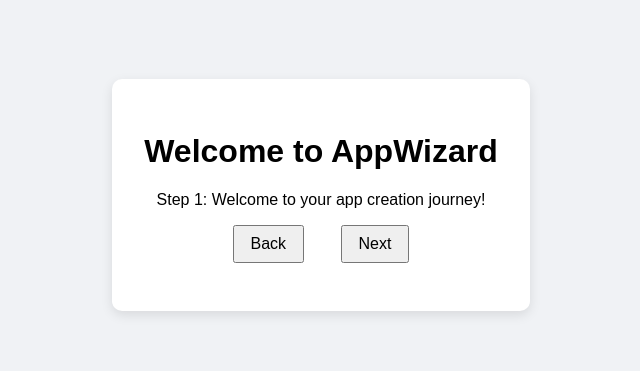
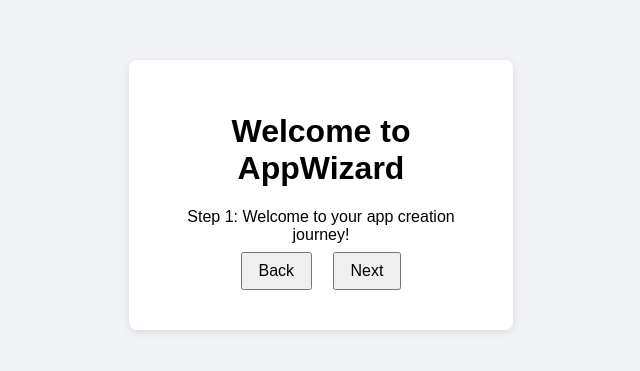
Before and after one commit to greenearthvision/ziptests, a website: page index.html in a window 1280 px wide. Shown: the part 205-576 px from the top of the page, without its empty margins (319-959 px from the left). Drawn offline with Linux system fonts and the light colour scheme.

Commit message:
launch v2 zip

```diff
--- a/app.js
+++ b/app.js
@@ -1,4 +1,3 @@
-let currentStep = 0;
 const steps = [
   "Step 1: Welcome to your app creation journey!",
   "Step 2: Define your app's purpose.",
@@ -6,22 +5,25 @@
   "Step 4: Confirm and generate."
 ];
 
+let currentStep = 0;
+
 function renderStep() {
-  document.getElementById('step-content').innerText = steps[currentStep];
+  const stepContent = document.getElementById('step-content');
+  stepContent.innerText = steps[currentStep];
 }
 
-function nextStep() {
+document.getElementById('next-btn').addEventListener('click', () => {
   if (currentStep < steps.length - 1) {
     currentStep++;
     renderStep();
   }
-}
+});
 
-function prevStep() {
+document.getElementById('back-btn').addEventListener('click', () => {
   if (currentStep > 0) {
     currentStep--;
     renderStep();
   }
-}
+});
 
 window.onload = renderStep;
--- a/index.html
+++ b/index.html
@@ -3,16 +3,16 @@
 <head>
   <meta charset="UTF-8">
   <meta name="viewport" content="width=device-width, initial-scale=1.0">
-  <title>AppWizard - Start</title>
+  <title>AppWizard Starter</title>
   <link rel="stylesheet" href="styles.css">
 </head>
 <body>
-  <div class="wizard-container">
+  <div class="container">
     <h1>Welcome to AppWizard</h1>
     <div id="step-content"></div>
-    <div class="wizard-controls">
-      <button onclick="prevStep()">Back</button>
-      <button onclick="nextStep()">Next</button>
+    <div class="controls">
+      <button id="back-btn">Back</button>
+      <button id="next-btn">Next</button>
     </div>
   </div>
   <script src="app.js"></script>
--- a/package.json
+++ b/package.json
@@ -1,7 +1,7 @@
 {
-  "name": "appwizard",
+  "name": "appwizard-starter",
   "version": "1.0.0",
-  "description": "AppWizard Starter Project",
+  "description": "Replit-optimized AppWizard Starter",
   "type": "module",
   "main": "server.js",
   "scripts": {
--- a/server.js
+++ b/server.js
@@ -5,5 +5,5 @@
 app.use(express.static('.'));
 
 app.listen(port, '0.0.0.0', () => {
-  console.log(`✅ AppWizard running at http://0.0.0.0:${port}`);
+  console.log(`✅ AppWizard Starter running at http://0.0.0.0:${port}`);
 });
--- a/styles.css
+++ b/styles.css
@@ -1,24 +1,25 @@
 body {
   font-family: Arial, sans-serif;
   background: #f0f2f5;
+  margin: 0;
+  padding: 0;
   display: flex;
   justify-content: center;
   align-items: center;
   height: 100vh;
-  margin: 0;
 }
 
-.wizard-container {
+.container {
   background: white;
-  padding: 2em;
-  border-radius: 10px;
-  box-shadow: 0 4px 12px rgba(0, 0, 0, 0.1);
+  padding: 2rem;
+  border-radius: 8px;
+  box-shadow: 0 2px 8px rgba(0,0,0,0.1);
+  width: 320px;
   text-align: center;
-  max-width: 400px;
 }
 
-.wizard-controls button {
-  margin: 1em;
-  padding: 0.5em 1em;
-  font-size: 1em;
+.controls button {
+  margin: 0.5rem;
+  padding: 0.5rem 1rem;
+  font-size: 1rem;
 }
```
Also changed, not shown: README.md.
